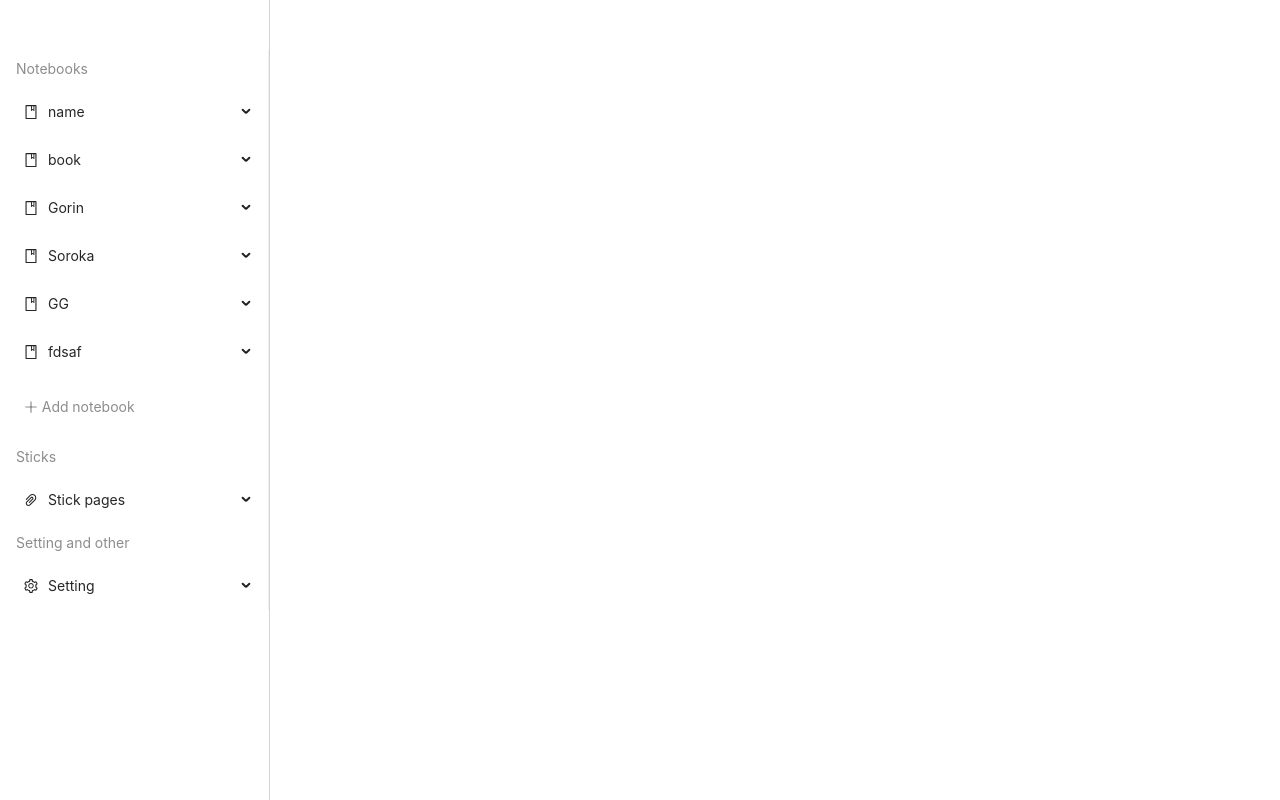
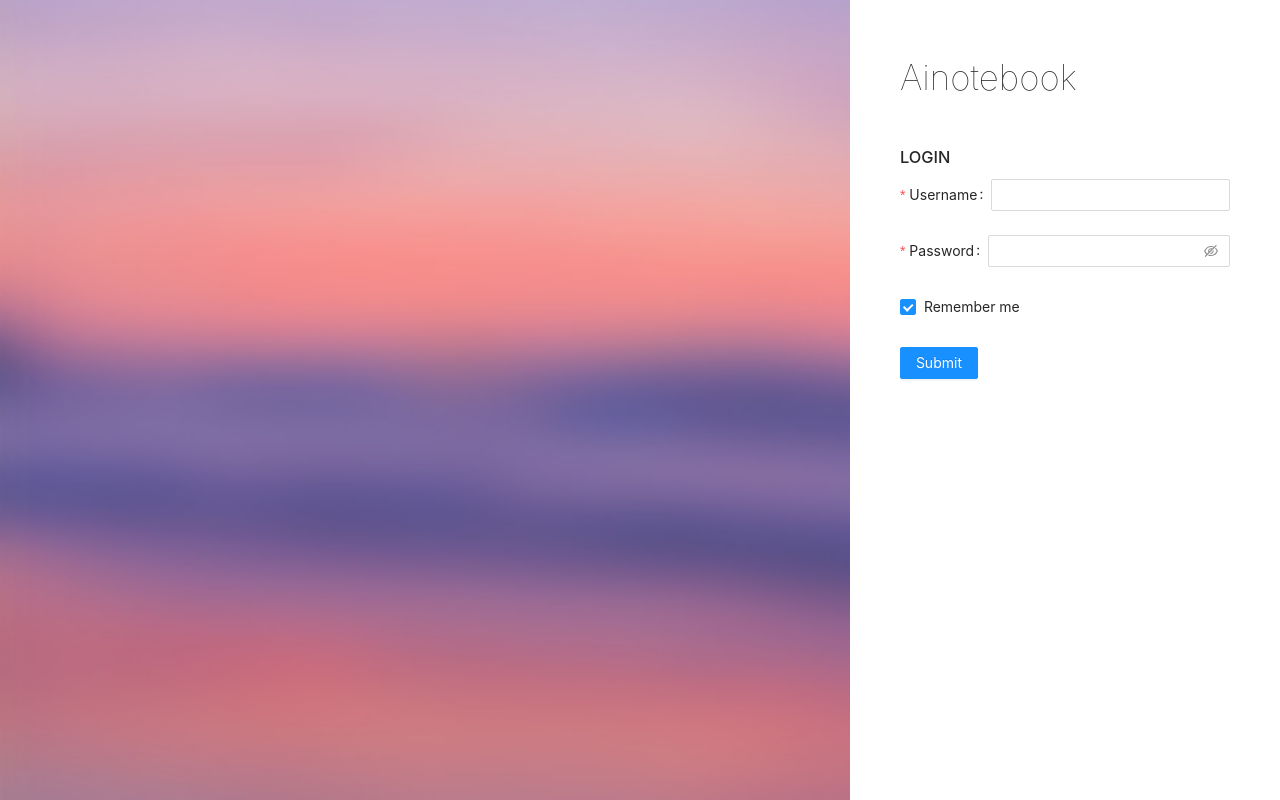
Before and after one commit to strutovsky/ainotebook, a React (Create React App) app in the folder src/ui/: page /#/ in a window 1280 px wide. Built offline with nearby package versions, Linux system fonts and the light colour scheme; data requests are answered from the project's data file.

Commit message:
Template of login page

```diff
--- a/src/ui/src/App.tsx
+++ b/src/ui/src/App.tsx
@@ -7,15 +7,18 @@ import Document from './components/Document/index';
 import './App.css';
 import 'antd/dist/antd.css';
 import {FileDoneOutlined} from '@ant-design/icons';
+import {LoginPage} from './components/Login';
 
 
 function App() {
+  if(true) {
+    return <LoginPage/>
+  }
 
   return (<HashRouter>
 
         <div className="App">
           <MainMenu/>
-
           <Route path="/notebook/:notebookId?/page/:pageId?" render={() => <Document/>}/>
         </div>
       </HashRouter>
--- a/src/ui/src/api/notebookAPI.ts
+++ b/src/ui/src/api/notebookAPI.ts
@@ -14,5 +14,9 @@ export const NotebookAPI = {
         }
 
         return instance.post<INotebook>('notebook', {name}).then(res => res.data)
+    },
+
+    addPage: async (notebookId: number) => {
+        return instance.post(`notebook/${notebookId}/page`, {title: "New page", body: "", metadata: {}})
     }
 }
--- /dev/null
+++ b/src/ui/src/components/Login/index.tsx
@@ -0,0 +1,52 @@
+import React from 'react';
+import Styled from './login.module.css'
+import {Button, Form, Input} from 'antd';
+import Checkbox from 'antd/lib/checkbox/Checkbox';
+
+
+export const LoginPage = () => {
+    return <div className={Styled.wrap}>
+                <div className={Styled.img}>
+
+                </div>
+
+                <div className={Styled.form}>
+                    <h1>Ainotebook</h1>
+
+                    <h3>Login</h3>
+                    <Form
+                        name="basic"
+                        style={{'minWidth': '320px'}}
+                        initialValues={{ remember: true }}
+                        // onFinish={onFinish}
+                        // onFinishFailed={onFinishFailed}
+                    >
+                        <Form.Item
+                            label="Username"
+                            name="username"
+                            rules={[{ required: true, message: 'Please input your username!' }]}
+                        >
+                            <Input />
+                        </Form.Item>
+
+                        <Form.Item
+                            label="Password"
+                            name="password"
+                            rules={[{ required: true, message: 'Please input your password!' }]}
+                        >
+                            <Input.Password />
+                        </Form.Item>
+
+                        <Form.Item name="remember" valuePropName="checked">
+                            <Checkbox>Remember me</Checkbox>
+                        </Form.Item>
+
+                        <Form.Item >
+                            <Button type="primary" htmlType="submit">
+                                Submit
+                            </Button>
+                        </Form.Item>
+                    </Form>
+                </div>
+           </div>
+}
--- /dev/null
+++ b/src/ui/src/components/Login/login.module.css
@@ -0,0 +1,26 @@
+.wrap {
+    display: flex;
+    justify-content: space-between;
+    height: 100%;
+}
+
+.img {
+    width: 70%;
+    height: 100vh;
+    background: url("/src/assets/inline-feature-bg.jpg") no-repeat;
+    background-size: cover;
+}
+
+.form h1 {
+    font-weight: lighter;
+    font-size: 35px;
+    margin-bottom: 40px;
+}
+
+.form h3 {
+    text-transform: uppercase;
+}
+
+.form {
+    padding: 50px;
+}
--- a/src/ui/src/components/Menu/index.tsx
+++ b/src/ui/src/components/Menu/index.tsx
@@ -14,7 +14,7 @@ import Add from '../../common/adding';
 import {INotices} from "../../interfaces/notices";
 import { AppStateType } from '../../redux/state';
 import {getNoticesThunk} from '../../redux/notice-reducer';
-import {actions, addNotebooksThunk, getNotebooksThunk} from '../../redux/notebook-reducer';
+import {actions, addNotebooksThunk, addPageThunk, getNotebooksThunk} from '../../redux/notebook-reducer';
 
 
 const { SubMenu } = Menu;
@@ -22,6 +22,7 @@ const { SubMenu } = Menu;
 
 type PropsType = {
     addNotebooksThunk: (name: string) => void,
+    addPageThunk: (id: number) => void,
     getNotebooksThunk: () => void,
     getNoticesThunk: () => void,
     Notebooks: INotebooks,
@@ -35,7 +36,8 @@ const MainMenu: React.FC<PropsType> = ({Notebooks,
                                            getNotebooksThunk,
                                            Notices,
                                            getNoticesThunk,
-                                           pending
+                                           pending,
+                                            addPageThunk
 }) => {
         useEffect(() => {
             getNotebooksThunk()
@@ -44,7 +46,7 @@ const MainMenu: React.FC<PropsType> = ({Notebooks,
 
         return (
             <div className={MenuStyles.menuWrap} style={{width: "270px"}}>
-                { pending ? <Skeleton active /> :
+                { pending ? <Skeleton active={true} /> :
 
                 <Menu
                     defaultSelectedKeys={['add']}
@@ -58,7 +60,14 @@ const MainMenu: React.FC<PropsType> = ({Notebooks,
                                     return (<Menu.Item key={page.id}>
                                                 <NavLink to={"/notebook/"+item.id + "/page/" + page.id}></NavLink>{page.title}
                                             </Menu.Item>)
+
+
                                 })}
+
+                            <Add
+                                placeholder={"Add page"}
+                                add={() => addPageThunk(item.id)}
+                            />
                         </SubMenu>))}
 
                         <Add
@@ -107,5 +116,6 @@ const mapStateToProps = (state: AppStateType) => {
 export default connect(mapStateToProps, {...actions,
     addNotebooksThunk,
     getNotebooksThunk,
-    getNoticesThunk
+    getNoticesThunk,
+    addPageThunk
 })(MainMenu)
--- a/src/ui/src/redux/notebook-reducer.ts
+++ b/src/ui/src/redux/notebook-reducer.ts
@@ -65,6 +65,14 @@ export const addNotebooksThunk = (name: string) => {
     }
 }
 
+export const addPageThunk = (notebookId: number) =>{
+    return (dispatch: any) => {
+        NotebookAPI.addPage(notebookId).then(res => {
+            debugger
+        })
+    }
+}
+
 type ActionsTypes = InferActionsTypes<typeof actions>
 type ThunkType = BaseThunkType<ActionsTypes>
 
```
Also changed, not shown: src/ui/src/assets/inline-feature-bg.jpg (added).
